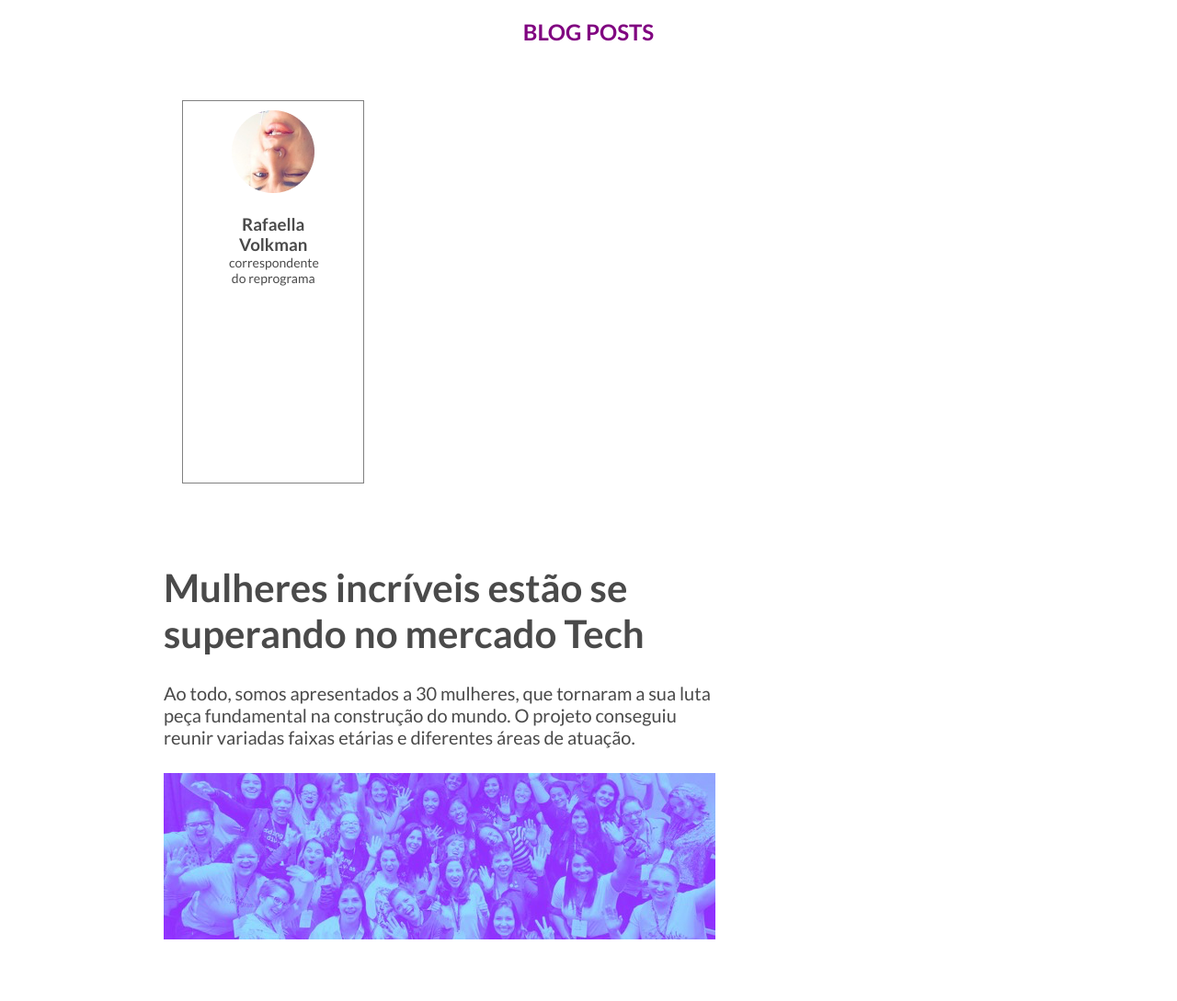
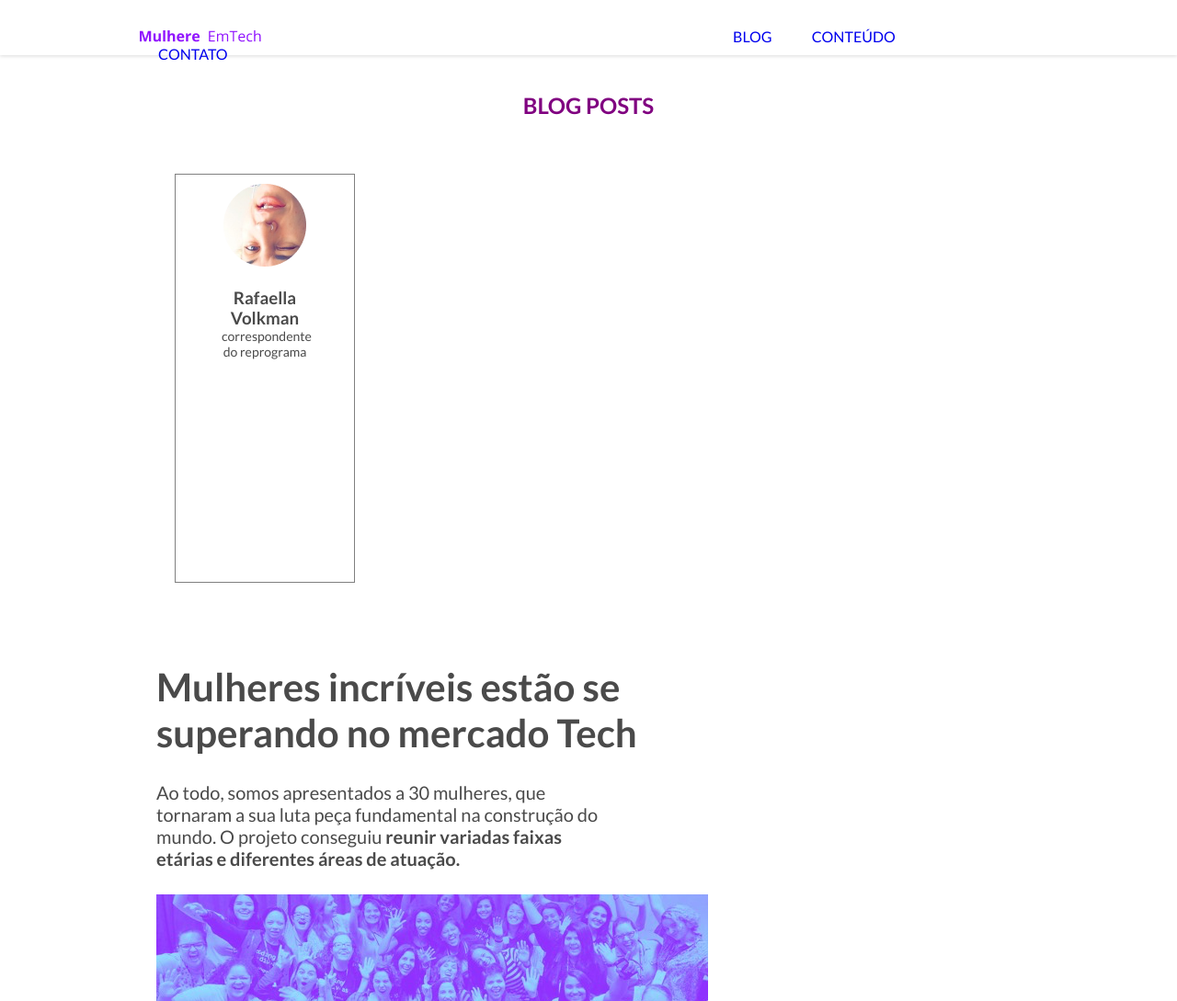
Before and after one commit to julianamokrejs/website-semantico, a plain HTML site: page index.html in a window 1280 px wide. Shown: the top 1089 px of the page at 92% size. Drawn offline with Linux system fonts and the light colour scheme.

Commit message:
adição de navbar

```diff
--- a/css/style.css
+++ b/css/style.css
@@ -1,12 +1,17 @@
 /* GERAL */
+
+* {
+    box-sizing: border-box;
+}
 
 body {
     color: #4A4A4A;
     font-family: 'Lato', Arial, Helvetica, sans-serif;
+    margin: 0;
 }
 
 .coluna-rafa {
-    width: 10%;
+    width: 20%;
     display: inline-block;
 }
 
@@ -21,6 +26,8 @@ body {
 header {
     text-align: center;
     color: purple;
+    margin: 0 auto;
+    padding-top: 80px;
 }
 
 aside {
@@ -30,8 +37,8 @@ aside {
     margin: 40px;
     vertical-align: top;
     border: 1px solid grey;
-    height: 312px;
-    width: 220px;
+    height: 445px;
+    width: 420px;
 }
 
 main {
@@ -43,7 +50,7 @@ main {
 }
 
 article {
-    width: 600px;
+    width: 500px;
 }
 
 p {
@@ -64,3 +71,44 @@ h3 {
     margin: 0;
     margin-top: 20px;
 }
+
+li {
+    display: inline-block;
+    margin: 0 20px;
+    padding: 0px;
+}
+
+.container {
+    width: 80%;
+    margin: 0 auto;
+}
+
+nav {
+    background-color: white;
+    padding: 30px;
+    height: 10px;
+    margin: 0 auto;
+}
+
+ul {
+    display: inline;
+    margin: 0 450px;
+}
+
+a {
+    text-decoration: none;
+    text-transform: uppercase;
+
+}
+
+.topbar {
+    position: fixed;
+    top: 0;
+    z-index: 999;
+    box-shadow: 0 1px 4px rgba(0, 0, 0, .15);
+    padding: 30px;
+}
+
+.menu__item {
+    display: inline;
+}
--- a/index.html
+++ b/index.html
@@ -9,6 +9,27 @@
 </html>
 
 <body>
+    <nav class="topbar">
+        <div class="container">
+            <a href="#">
+                <img src="img/logo.png"
+                alt="Logo Mulheres em Tech">
+            </a>
+
+            <ul class="menu">
+                <li class="menu__item">
+                    <a href="#">Blog</a>
+                </li>
+                <li class="menu__item">
+                    <a href="#">Conteúdo</a>
+                </li>
+                <li class="menu__item">
+                    <a href="#">Contato</a>
+                </li>
+            </ul>
+        </div>
+    </nav>
+    </body>
     <div class="tudo">
     <div class="conteudo">
         <header>
@@ -26,8 +47,8 @@
             <article>
                 <h4>Ao todo, somos apresentados a 30 mulheres,
                     que tornaram a sua luta peça fundamental na
-                    construção do mundo. O projeto conseguiu reunir
-                    variadas faixas etárias e diferentes áreas de atuação.</h4>
+                    construção do mundo. O projeto conseguiu <strong>reunir
+                    variadas faixas etárias e diferentes áreas de atuação.</strong></h4>
                 <img src="img/foto-roxa.png">
             </article>
         </main>
```
Also changed, not shown: css/Untitled-1.txt (added), img/logo.png (added).
